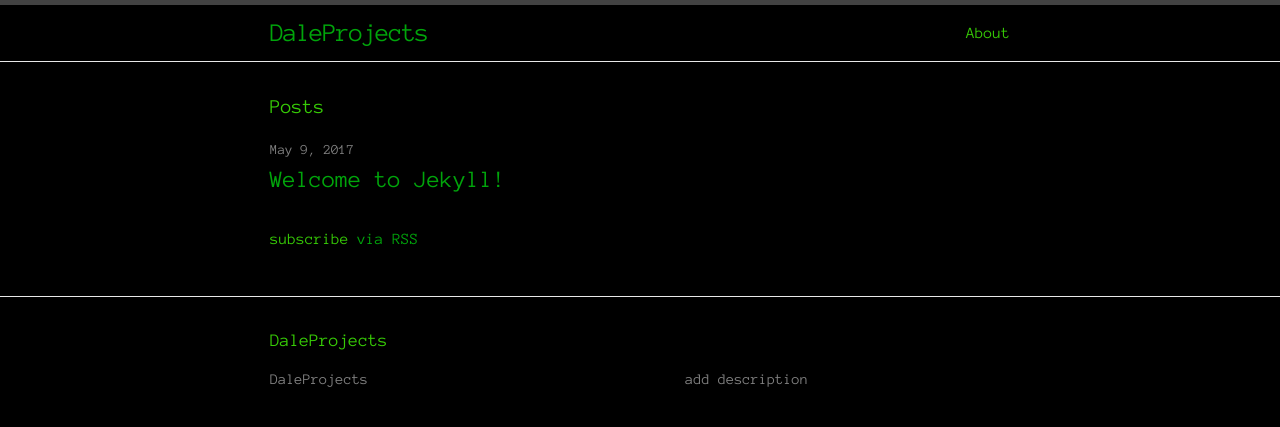
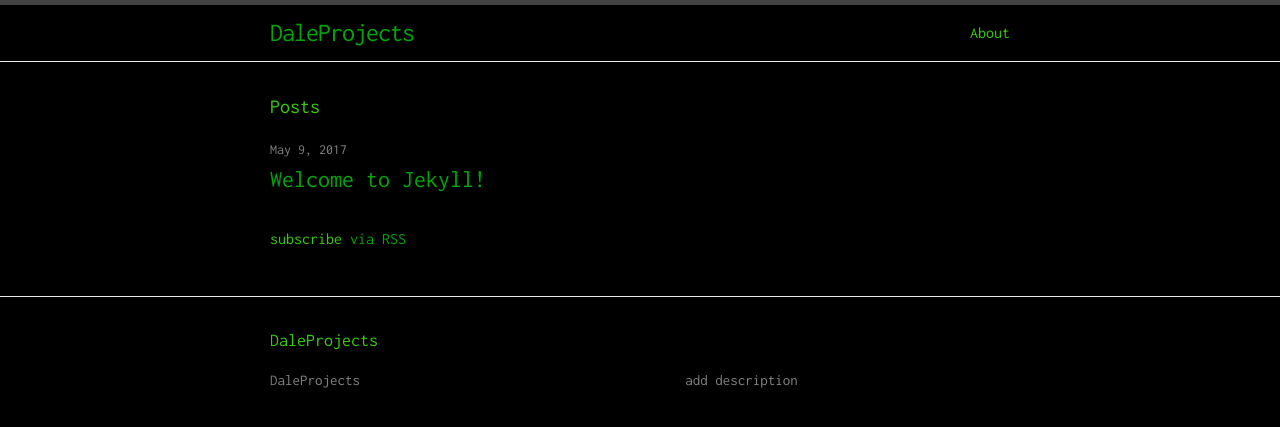
Before and after one commit to learnitupproject/learnitupproject.github.io, a Jekyll site: the page built from index.html, in a window 1280 px wide. Shown: the top 427 px of the page. Built offline with Jekyll 4.4.1, drawn with Linux system fonts in a browser that asks for light colours.

Commit message:
tried inconsolata font

```diff
--- a/css/main.scss
+++ b/css/main.scss
@@ -6,7 +6,7 @@
 
 
 // Our variables
-$base-font-family: "Anonymous Pro", monospace;
+$base-font-family: "Inconsolata", monospace;
 $base-font-size:   16px;
 $base-font-weight: 400;
 $small-font-size:  $base-font-size * 0.875;
```
